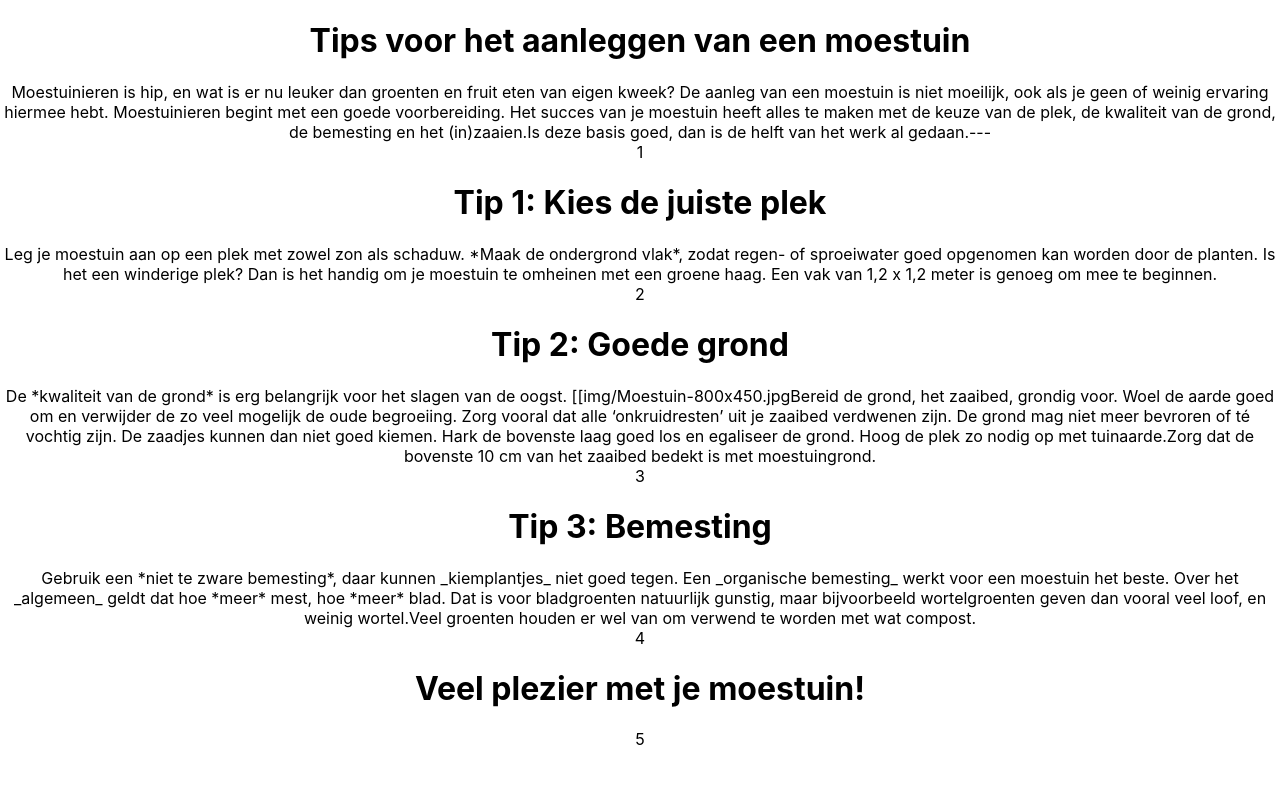
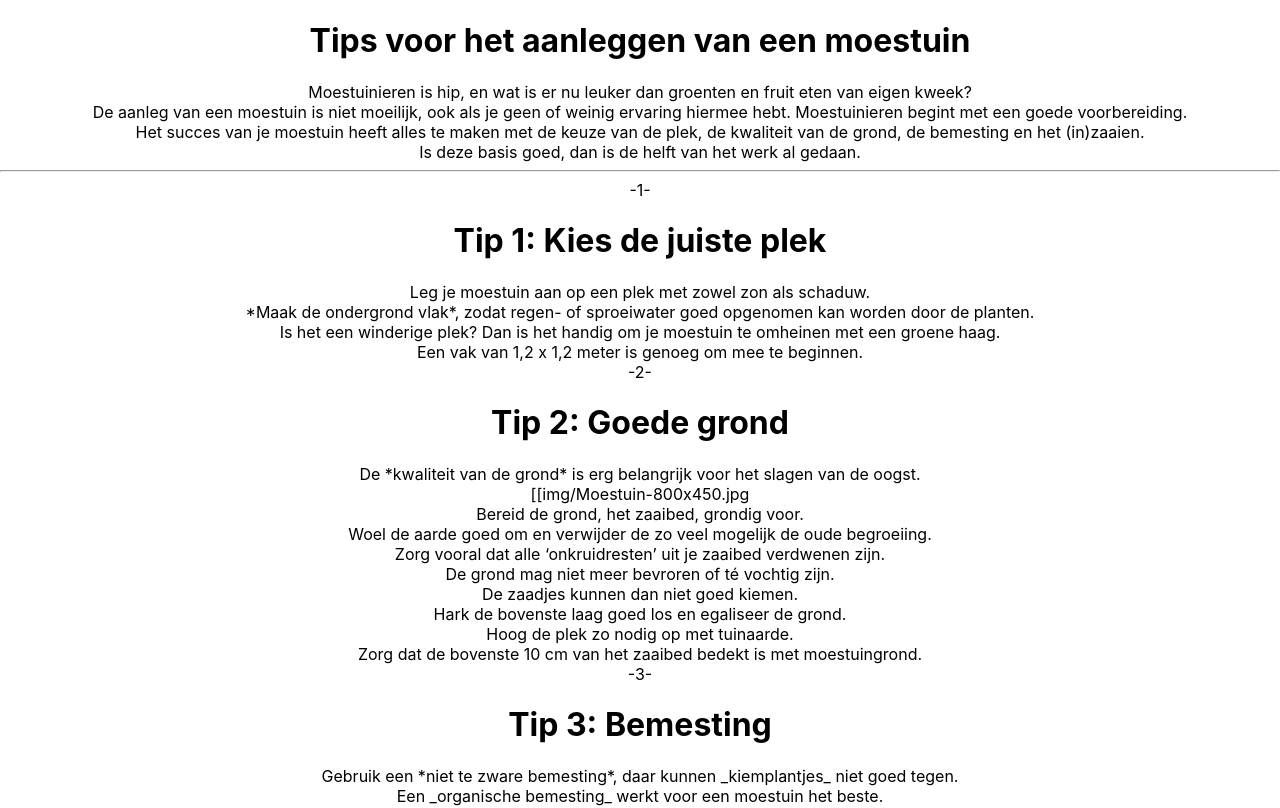
Before and after one commit to fouadissaad1/opdracht1week5, a React (Create React App) app: page / in a window 1280 px wide. Shown: the top 808 px of the page. Built offline with nearby package versions, Linux system fonts and the light colour scheme.

Commit message:
modified function moestuin to Indexpage Add OderLine and funtion Text

```diff
--- a/src/App.js
+++ b/src/App.js
@@ -1,23 +1,35 @@
 import './App.css';
 import { DATA } from "./data/data_v1";
 
+function OderLine() {
+  return <div>
+    <hr/>
+  </div>;
+}
+function Text(props) {
+  const {text} = props;
+  if (text.startsWith("---")) return <OderLine/>;
+  return <div>{text}</div>;
+}
 
-function Moestuin(props){
-  const {moestuin}=props;
+function IndexPage(props){
+  const {indexPage}=props;
   return <div>
-       <h1>{moestuin.title}</h1>
-    <div>{moestuin.text}</div>
-
-    <footer>{moestuin.pageNumber}</footer>
+       <h1>{indexPage.title}</h1>
+    <div>
+      {indexPage.text.map((t, i) => <Text key={i} text={t}/>)}
+    </div>
+    <footer>-{indexPage.pageNumber}-</footer>
   </div>
-
 }
 function App() {
   return (
     <div>
       {
-        DATA.map((p)=><Moestuin key={p.pageNumber} moestuin={p}/>)
+        DATA.map((p)=><IndexPage key={p.pageNumber} indexPage={p}/>)
       }
+
+
 
     </div>
   );
```
